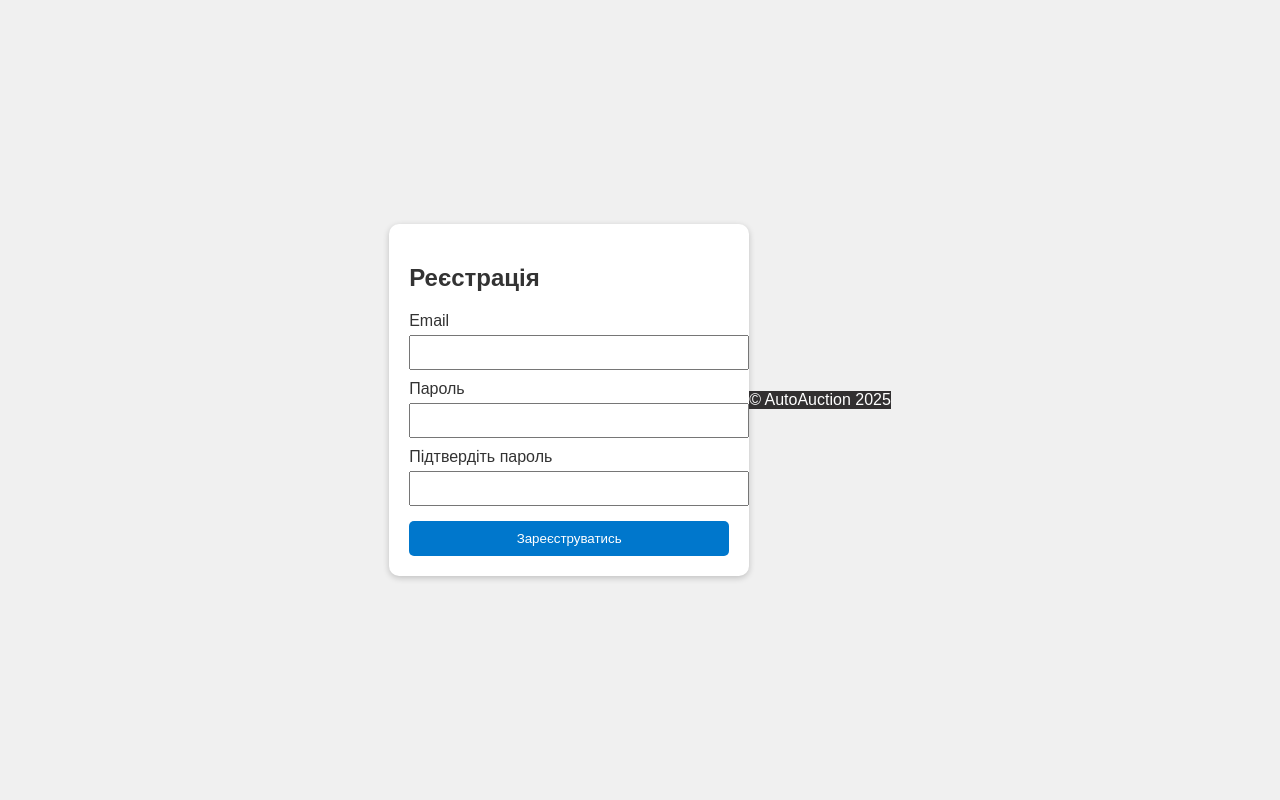
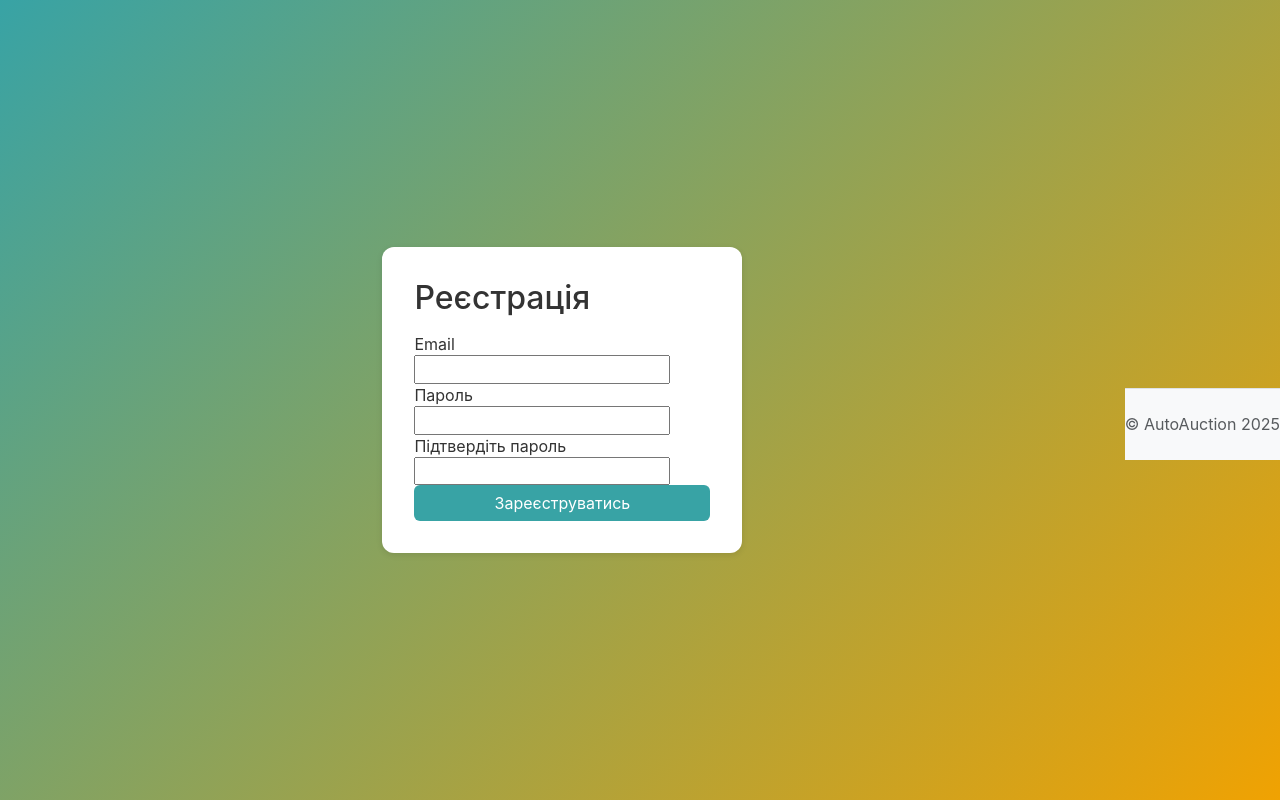
Before and after one commit to pavlo209/kinogow, a PHP site: page /register.php in a window 1280 px wide. Run offline with PHP 8.4, Linux system fonts and the light colour scheme.

Commit message:
Enhance auth pages styling with Bootstrap and animation

```diff
--- a/register.php
+++ b/register.php
@@ -31,18 +31,12 @@
   <meta charset="UTF-8">
   <meta name="viewport" content="width=device-width, initial-scale=1.0">
   <title>Реєстрація</title>
+  <link href="https://cdn.jsdelivr.net/npm/bootstrap@5.3.0/dist/css/bootstrap.min.css" rel="stylesheet">
+  <script src="https://cdn.jsdelivr.net/npm/bootstrap@5.3.0/dist/js/bootstrap.bundle.min.js"></script>
   <link rel="stylesheet" href="style.css">
-  <style>
-    body { font-family: Arial; background: #f0f0f0; display: flex; justify-content: center; align-items: center; height: 100vh; }
-    .register-box { background: #fff; padding: 20px; border-radius: 10px; width: 320px; box-shadow: 0 2px 6px rgba(0,0,0,0.2); }
-    label { display: block; margin-top: 10px; }
-    input { width: 100%; padding: 8px; margin-top: 5px; }
-    button { margin-top: 15px; width: 100%; padding: 10px; background: #0077cc; color: #fff; border: none; border-radius: 5px; cursor: pointer; }
-    .error { color: red; margin-top: 10px; }
-  </style>
 </head>
-<body>
-<div class="register-box">
+<body class="auth-body">
+<div class="auth-container">
   <h2>Реєстрація</h2>
   <?php if (!empty($error)): ?>
     <div class="error"><?php echo $error; ?></div>
@@ -57,7 +51,7 @@
     <label>Підтвердіть пароль</label>
     <input type="password" name="confirm_password" required>
 
-    <button type="submit">Зареєструватись</button>
+    <button type="submit" class="btn btn-primary w-100">Зареєструватись</button>
   </form>
 </div>
 <?php include 'footer.php'; ?>
--- a/style.css
+++ b/style.css
@@ -1,10 +1,12 @@
 :root {
   --primary: #38a3a5;
   --accent: #f46036;
+  --secondary: #f0a202;
   --dark: #323031;
   --light: #ffffff;
   --bg: #f7f7f7;
   --text: #333333;
+  --radius: 0.75rem;
 }
 
 body {
@@ -13,6 +15,7 @@
   font-family: 'Inter', sans-serif;
   background-color: var(--bg);
   color: var(--text);
+  line-height: 1.4;
 }
 
 .navbar-custom {
@@ -61,16 +64,10 @@
 
 .lot-img {
   width: 100%;
-  height: auto;
-  max-height: 200px;
-  object-fit: contain;
-
   height: 200px;
   object-fit: cover;
-  height: 200px;
-  object-fit: cover;
-
-
+  border-top-left-radius: var(--radius);
+  border-top-right-radius: var(--radius);
 }
 
 .lot-content {
@@ -143,3 +140,42 @@
     margin-bottom: 10px;
   }
 }
+
+/* Auth pages */
+.auth-body {
+  display: flex;
+  align-items: center;
+  justify-content: center;
+  min-height: 100vh;
+  background: linear-gradient(135deg, var(--primary), var(--secondary));
+}
+
+@keyframes fadeInUp {
+  from { opacity: 0; transform: translateY(20px); }
+  to { opacity: 1; transform: translateY(0); }
+}
+
+.auth-container {
+  width: 100%;
+  max-width: 360px;
+  margin: 80px auto;
+  background: var(--light);
+  padding: 2rem;
+  border-radius: var(--radius);
+  box-shadow: 0 2px 6px rgba(0,0,0,0.1);
+  animation: fadeInUp 0.6s ease forwards;
+}
+
+.auth-container h2 {
+  margin-bottom: 1rem;
+}
+
+.auth-container .btn-primary {
+  background-color: var(--primary);
+  border: none;
+}
+
+.auth-container .error {
+  color: #d00;
+  margin-bottom: 0.5rem;
+}
```
Also changed, not shown: login.php (+5 -11 lines), test.php (deleted, +0 -13 lines).
